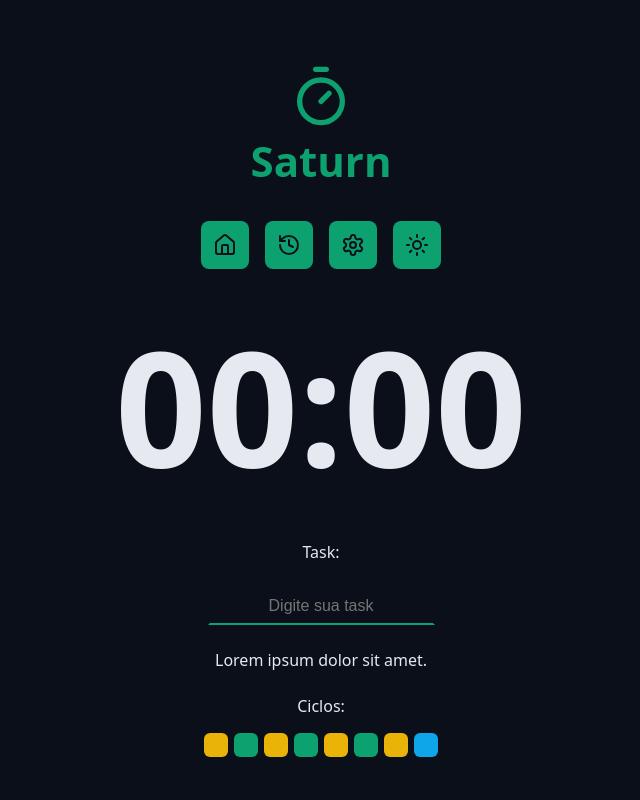
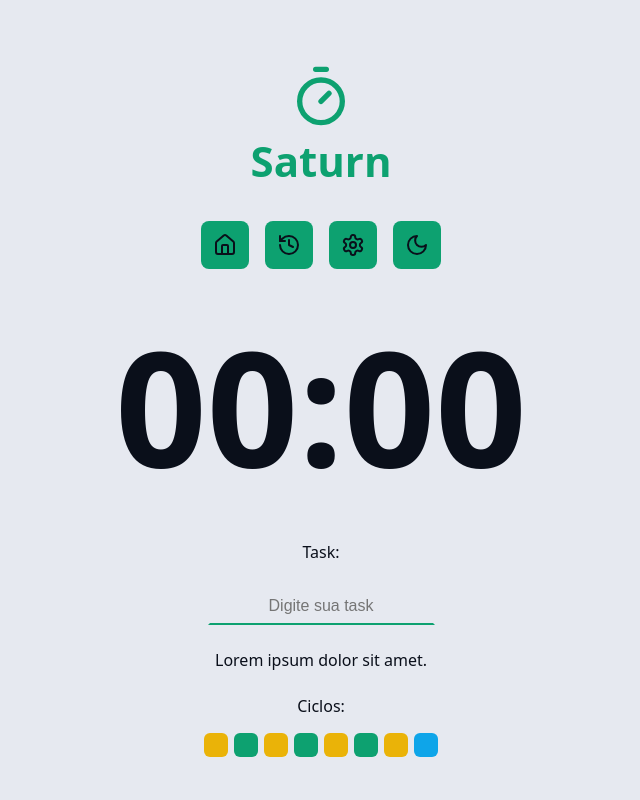
Before and after one commit to Luis-Saldanha-Dev/Saturn, a React (Vite) app: page / in a window 1280 px wide. Both pictures are taken after a click on the link 736 px from the left and 245 px from the top of the page. Shown: the top 800 px of the page, without its empty margins (319-959 px from the left). Built offline with nearby package versions, Linux system fonts and the light colour scheme.

Commit message:
adicionando Funcionalidade no botao de alterar tema do menu

```diff
--- a/index.html
+++ b/index.html
@@ -1,5 +1,5 @@
-<!DOCTYPE html>
-<html lang="en">
+<!doctype html>
+<html lang="pt-BR" data-theme="dark">
   <head>
     <meta charset="UTF-8" />
     <link rel="icon" type="image/svg+xml" href="/vite.svg" />
--- a/package.json
+++ b/package.json
@@ -1,5 +1,5 @@
 {
-  "name": "chronos-pomodoro",
+  "name": "saturn-pomodoro",
   "private": true,
   "version": "0.0.0",
   "type": "module",
--- a/src/components/Menu/index.tsx
+++ b/src/components/Menu/index.tsx
@@ -1,7 +1,34 @@
-import { HistoryIcon, HouseIcon, SettingsIcon, SunIcon } from 'lucide-react';
+import { HistoryIcon, HouseIcon, SettingsIcon, SunIcon, MoonIcon } from 'lucide-react';
 import styles from './styles.module.css';
+import { useState, useEffect } from 'react';
+
+type AvaliableThemes = 'dark' | 'light';
 
 export function Menu() {
+  const [theme, setTheme] = useState<AvaliableThemes>(() => {
+    const storageTheme = (localStorage.getItem('theme') as AvaliableThemes) || 'dark';
+    return storageTheme;
+  });
+
+  function handleThemeChange(event: React.MouseEvent<HTMLAnchorElement, MouseEvent>) {
+    event.preventDefault();
+
+    setTheme(prevTheme => {
+      const nextTheme = prevTheme === 'light' ? 'dark' : 'light';
+      return nextTheme;
+    });
+  }
+
+  const nextThemeIcon = {
+    dark: <SunIcon />,
+    light: <MoonIcon />,
+  };
+
+  useEffect(() => {
+    document.documentElement.setAttribute('data-theme', theme);
+    localStorage.setItem('theme', theme);
+  }, [theme]);
+
   return (
     <nav className={styles.menu}>
       <a className={styles.menuLink} href='#'>
@@ -16,8 +43,8 @@ export function Menu() {
         <SettingsIcon />
       </a>
 
-      <a className={styles.menuLink} href='#'>
-        <SunIcon />
+      <a className={styles.menuLink} href='#' onClick={handleThemeChange}>
+        {nextThemeIcon[theme]}
       </a>
     </nav>
   );
--- a/src/styles/theme.css
+++ b/src/styles/theme.css
@@ -35,3 +35,21 @@
   --disabled: #555f7d;
   --text-disabled: #aab3cc;
 }
+
+:root[data-theme='light'] {
+  --gray-100: #0a0f1a;
+  --gray-200: #181f2e;
+  --gray-300: #272f43;
+  --gray-400: #363d56;
+  --gray-500: #454f6a;
+  --gray-600: #555f7d;
+  --gray-700: #aab3cc;
+  --gray-800: #cdd3e1;
+  --gray-900: #e6e9f0;
+
+  --text-default: #0a0f1a;
+  --text-muted: #272f43;
+
+  --link-color: #0b8a60;
+  --link-hover: #065f46;
+}
```
Also changed, not shown: .prettierrc.json.
